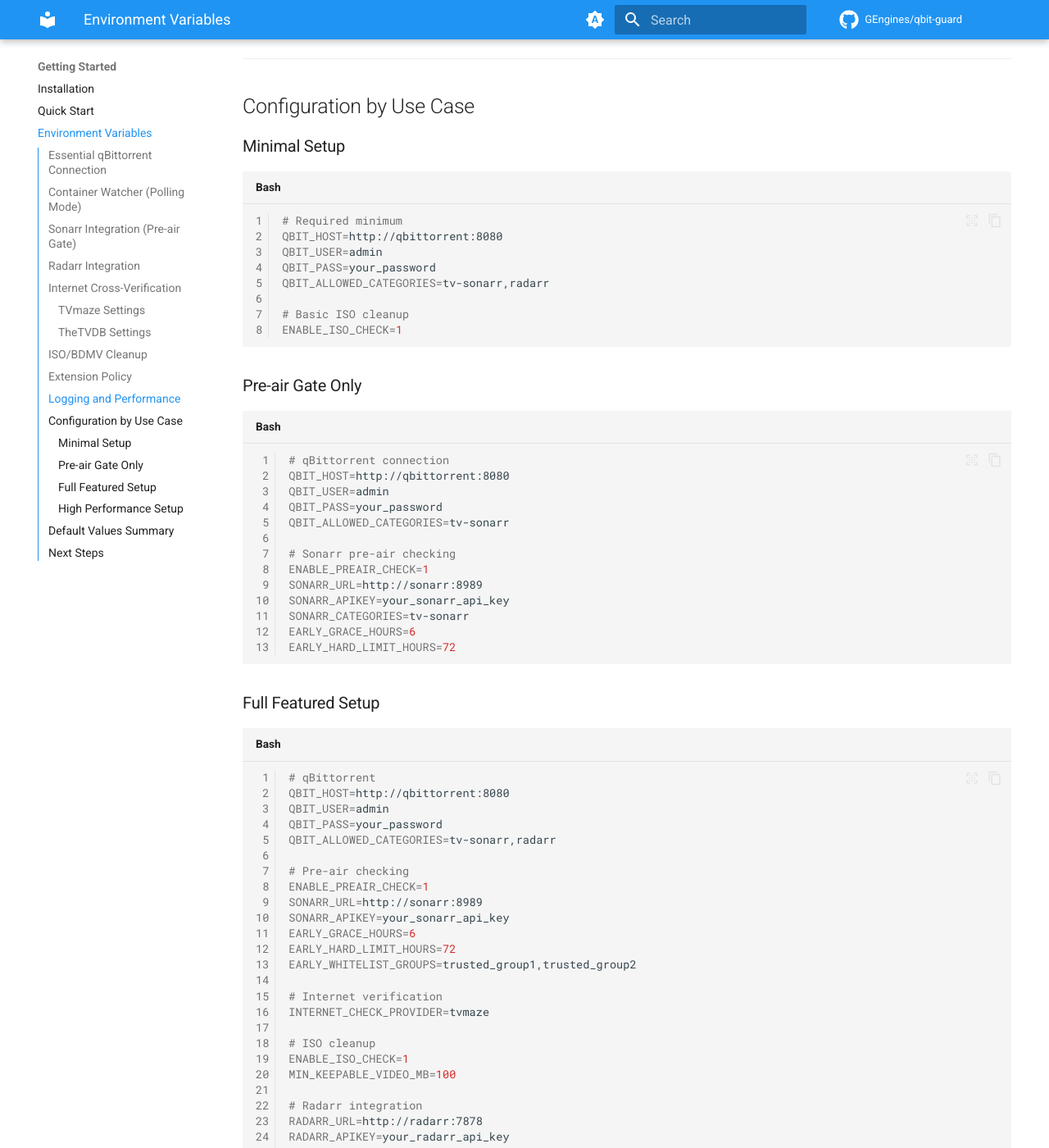
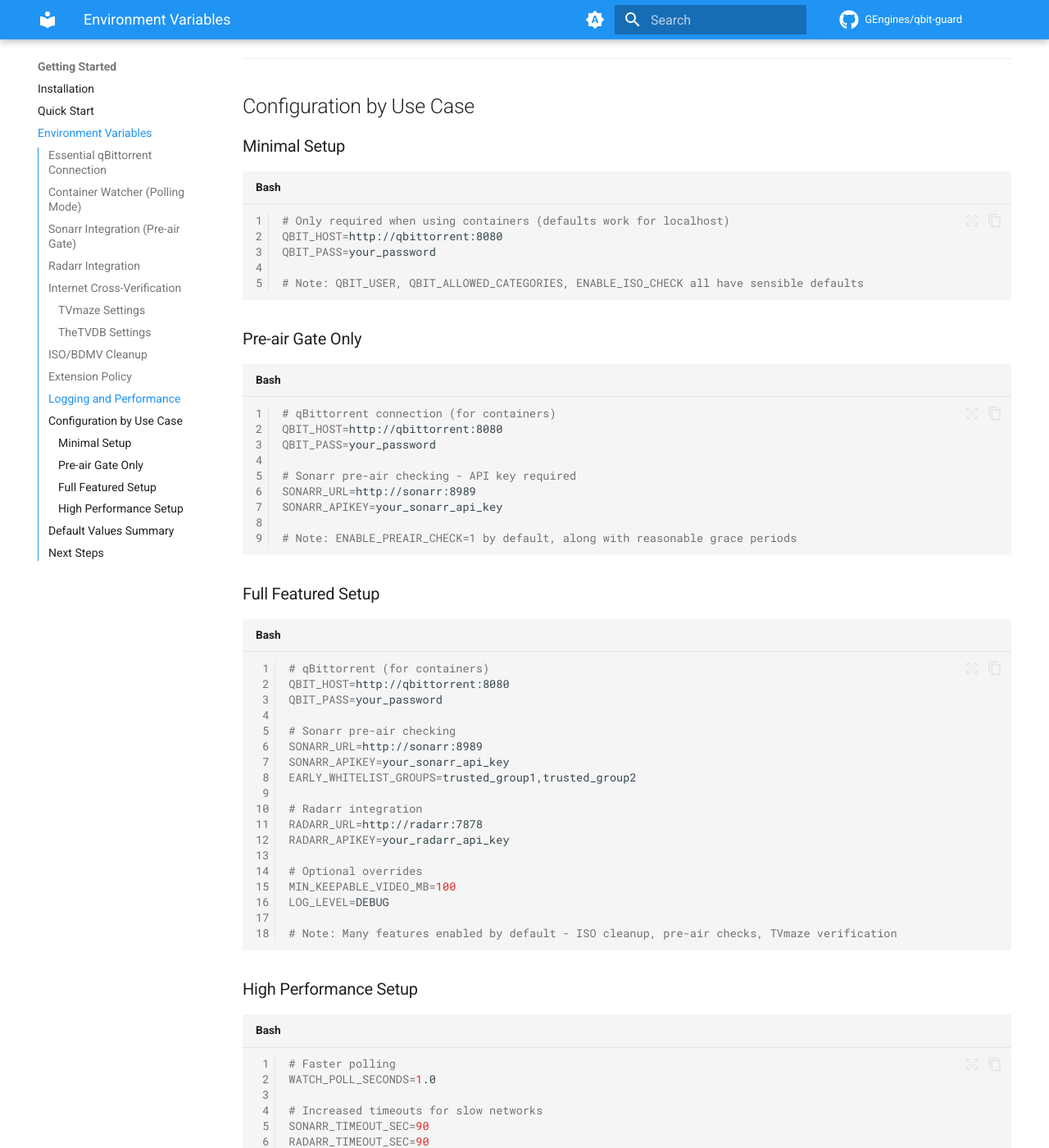
Before and after one commit to Moemen-kandil/qbit-guard, an MkDocs documentation site: the page built from docs/usage/env.md, in a window 1280 px wide and 1400 px high, scrolled down 4370 px. Shown: the whole window at 82% size. Built offline with MkDocs 1.6.1 and Material for MkDocs 9.7.7, drawn with Linux system fonts in a browser that asks for light colours; comment, search, counter and statistics services are not loaded; the version menu is left out; some of the changed text lies outside the part shown.

Commit message:
Final corrections and example updates for environment variables documentation
Co-authored-by: GEngines <6271758+GEngines@users.noreply.github.com>

````diff
--- a/docs/usage/env.md
+++ b/docs/usage/env.md
@@ -11,7 +11,7 @@ Complete reference of all environment variables supported by qbit-guard, organiz
 | `QBIT_HOST` | `http://127.0.0.1:8080` | qBittorrent WebUI URL |
 | `QBIT_USER` | `admin` | qBittorrent WebUI username |
 | `QBIT_PASS` | `adminadmin` | qBittorrent WebUI password |
-| `QBIT_ALLOWED_CATEGORIES` | `tv-sonarr,radarr` | Comma-separated list of categories to process |
+| `QBIT_ALLOWED_CATEGORIES` | `radarr,tv-sonarr` | Comma-separated list of categories to process |
 | `QBIT_DELETE_FILES` | `true` | Delete files when removing torrents |
 | `QBIT_IGNORE_TLS` | `0` | Set to `1` to ignore SSL certificate errors |
 | `QBIT_DRY_RUN` | `0` | Set to `1` for testing mode (no actual deletions) |
@@ -125,62 +125,46 @@ Complete reference of all environment variables supported by qbit-guard, organiz
 
 ### Minimal Setup
 ```bash
-# Required minimum
+# Only required when using containers (defaults work for localhost)
 QBIT_HOST=http://qbittorrent:8080
-QBIT_USER=admin
 QBIT_PASS=your_password
-QBIT_ALLOWED_CATEGORIES=tv-sonarr,radarr
 
-# Basic ISO cleanup
-ENABLE_ISO_CHECK=1
+# Note: QBIT_USER, QBIT_ALLOWED_CATEGORIES, ENABLE_ISO_CHECK all have sensible defaults
 ```
 
 ### Pre-air Gate Only
 ```bash
-# qBittorrent connection
+# qBittorrent connection (for containers)
 QBIT_HOST=http://qbittorrent:8080
-QBIT_USER=admin
 QBIT_PASS=your_password
-QBIT_ALLOWED_CATEGORIES=tv-sonarr
 
-# Sonarr pre-air checking
-ENABLE_PREAIR_CHECK=1
+# Sonarr pre-air checking - API key required
 SONARR_URL=http://sonarr:8989
 SONARR_APIKEY=your_sonarr_api_key
-SONARR_CATEGORIES=tv-sonarr
-EARLY_GRACE_HOURS=6
-EARLY_HARD_LIMIT_HOURS=72
+
+# Note: ENABLE_PREAIR_CHECK=1 by default, along with reasonable grace periods
 ```
 
 ### Full Featured Setup
 ```bash
-# qBittorrent
+# qBittorrent (for containers)
 QBIT_HOST=http://qbittorrent:8080
-QBIT_USER=admin
 QBIT_PASS=your_password
-QBIT_ALLOWED_CATEGORIES=tv-sonarr,radarr
 
-# Pre-air checking
-ENABLE_PREAIR_CHECK=1
+# Sonarr pre-air checking
 SONARR_URL=http://sonarr:8989
 SONARR_APIKEY=your_sonarr_api_key
-EARLY_GRACE_HOURS=6
-EARLY_HARD_LIMIT_HOURS=72
 EARLY_WHITELIST_GROUPS=trusted_group1,trusted_group2
-
-# Internet verification
-INTERNET_CHECK_PROVIDER=tvmaze
-
-# ISO cleanup
-ENABLE_ISO_CHECK=1
-MIN_KEEPABLE_VIDEO_MB=100
 
 # Radarr integration
 RADARR_URL=http://radarr:7878
 RADARR_APIKEY=your_radarr_api_key
 
-# Debugging
+# Optional overrides
+MIN_KEEPABLE_VIDEO_MB=100
 LOG_LEVEL=DEBUG
+
+# Note: Many features enabled by default - ISO cleanup, pre-air checks, TVmaze verification
 ```
 
 ### High Performance Setup
@@ -212,7 +196,7 @@ Variables with meaningful defaults that you may not need to set:
 | `QBIT_HOST` | `http://127.0.0.1:8080` | Usually needs to be changed for containers |
 | `QBIT_USER` | `admin` | Most qBittorrent installations |
 | `QBIT_PASS` | `adminadmin` | Default qBittorrent password |
-| `QBIT_ALLOWED_CATEGORIES` | `tv-sonarr,radarr` | Common categories for *arr services |
+| `QBIT_ALLOWED_CATEGORIES` | `radarr,tv-sonarr` | Common categories for *arr services |
 | `QBIT_DELETE_FILES` | `true` | Usually desired behavior |
 | `ENABLE_PREAIR_CHECK` | `1` | Pre-air checking enabled by default |
 | `SONARR_URL` | `http://127.0.0.1:8989` | Default Sonarr port |
````
